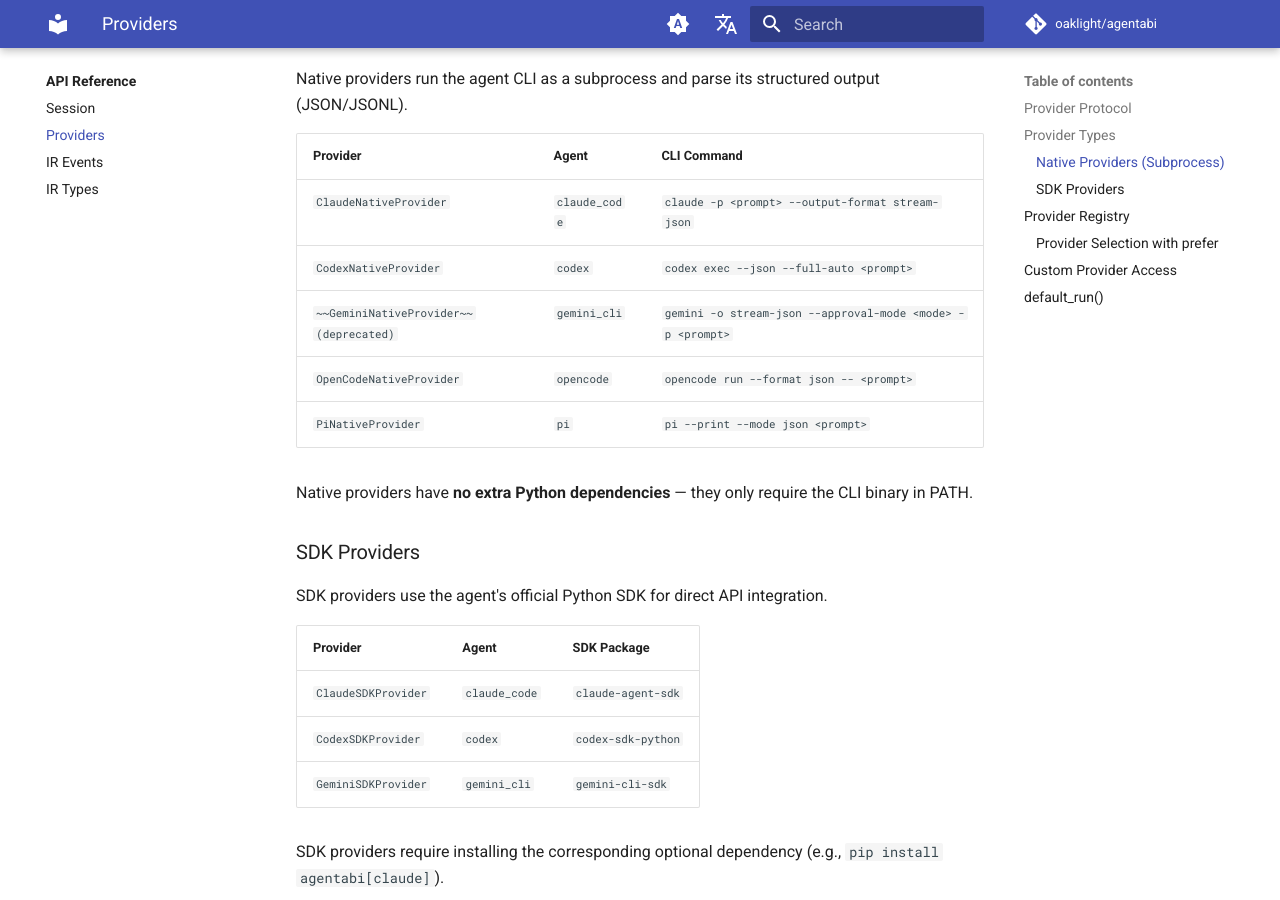
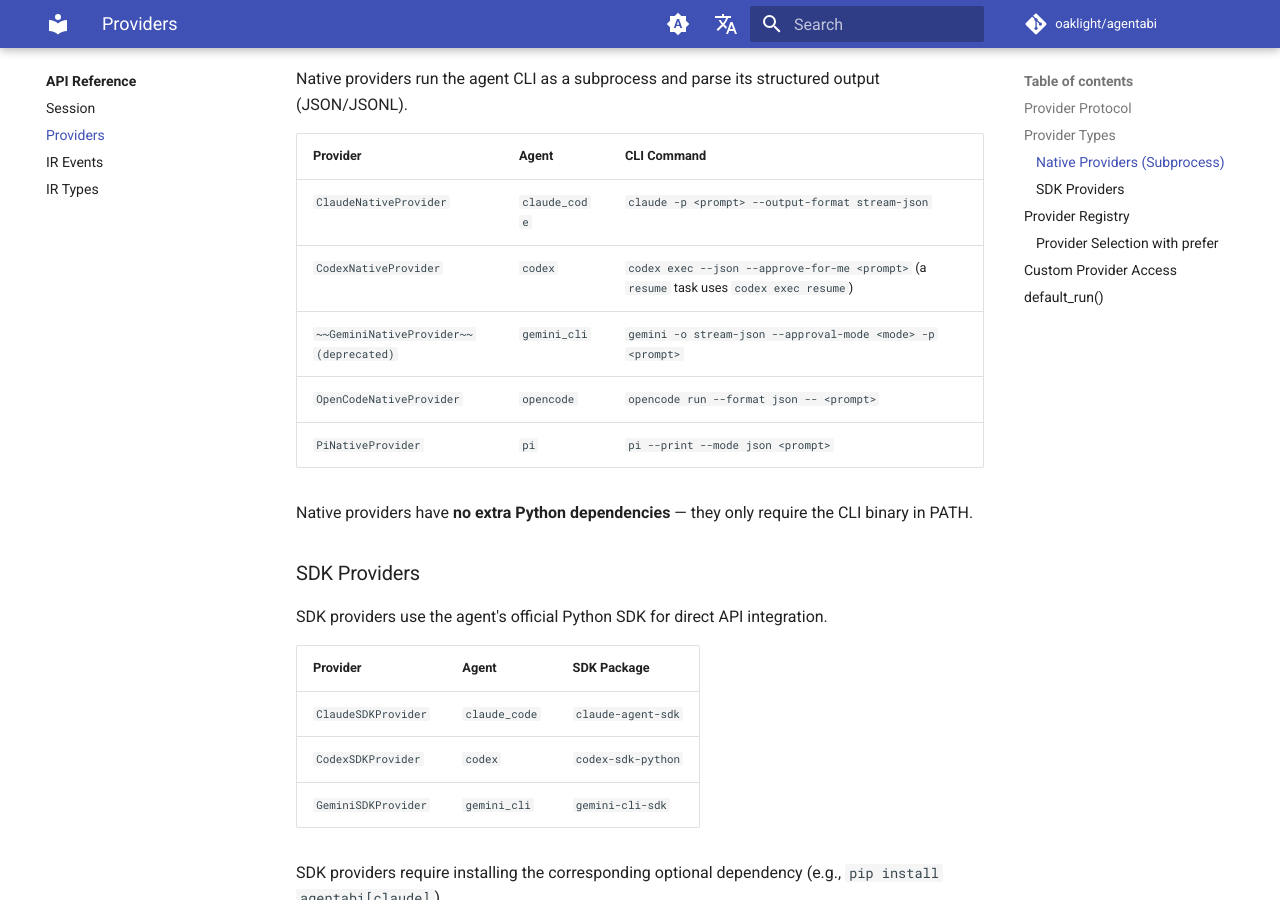
Before and after one commit to Oaklight/agentabi, an MkDocs documentation site: the page built from docs/api/providers.md, in a window 1280 px wide and 900 px high, scrolled down 890 px. Built offline with MkDocs 1.6.1 and Material for MkDocs 9.7.7, drawn with Linux system fonts in a browser that asks for light colours; comment, search, counter and statistics services are not loaded.

Commit message:
docs: record the codex native resume fix
The provider table also still described codex as running with
--full-auto, which the installed CLI no longer accepts.

```diff
--- a/docs/api/providers.md
+++ b/docs/api/providers.md
@@ -33,7 +33,7 @@
 | Provider | Agent | CLI Command |
 |----------|-------|-------------|
 | `ClaudeNativeProvider` | `claude_code` | `claude -p <prompt> --output-format stream-json` |
-| `CodexNativeProvider` | `codex` | `codex exec --json --full-auto <prompt>` |
+| `CodexNativeProvider` | `codex` | `codex exec --json --approve-for-me <prompt>` (a `resume` task uses `codex exec resume`) |
 | `~~GeminiNativeProvider~~ (deprecated)` | `gemini_cli` | `gemini -o stream-json --approval-mode <mode> -p <prompt>` |
 | `OpenCodeNativeProvider` | `opencode` | `opencode run --format json -- <prompt>` |
 | `PiNativeProvider` | `pi` | `pi --print --mode json <prompt>` |
```
Also changed, not shown: docs/changelog.md (+1 -0 lines).
